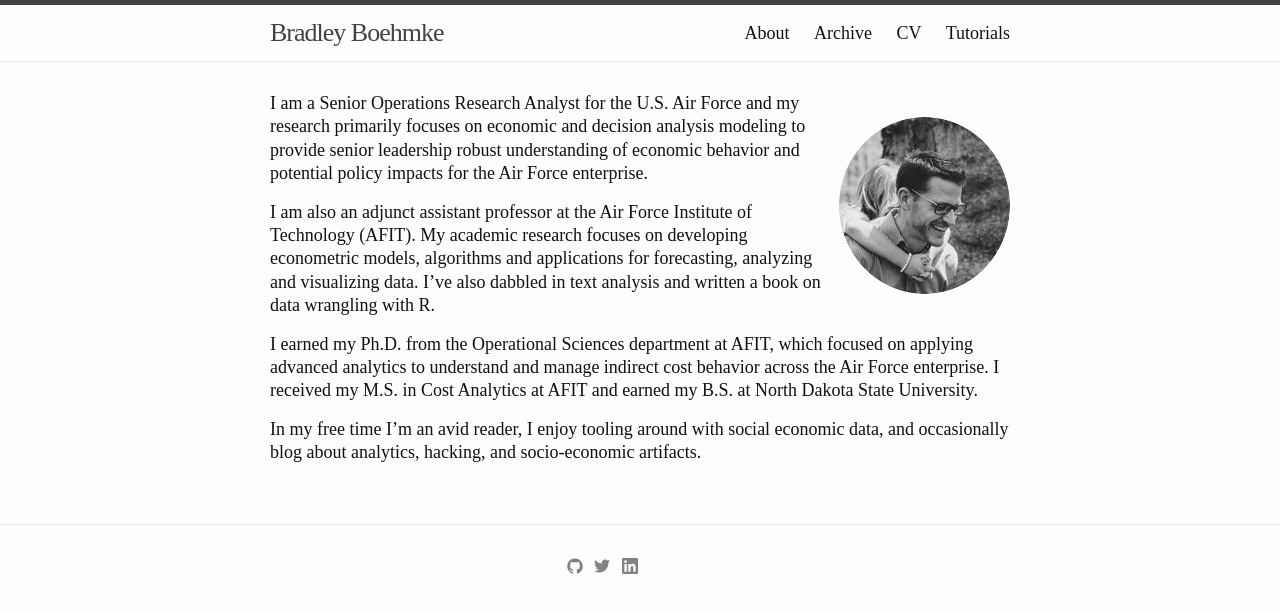
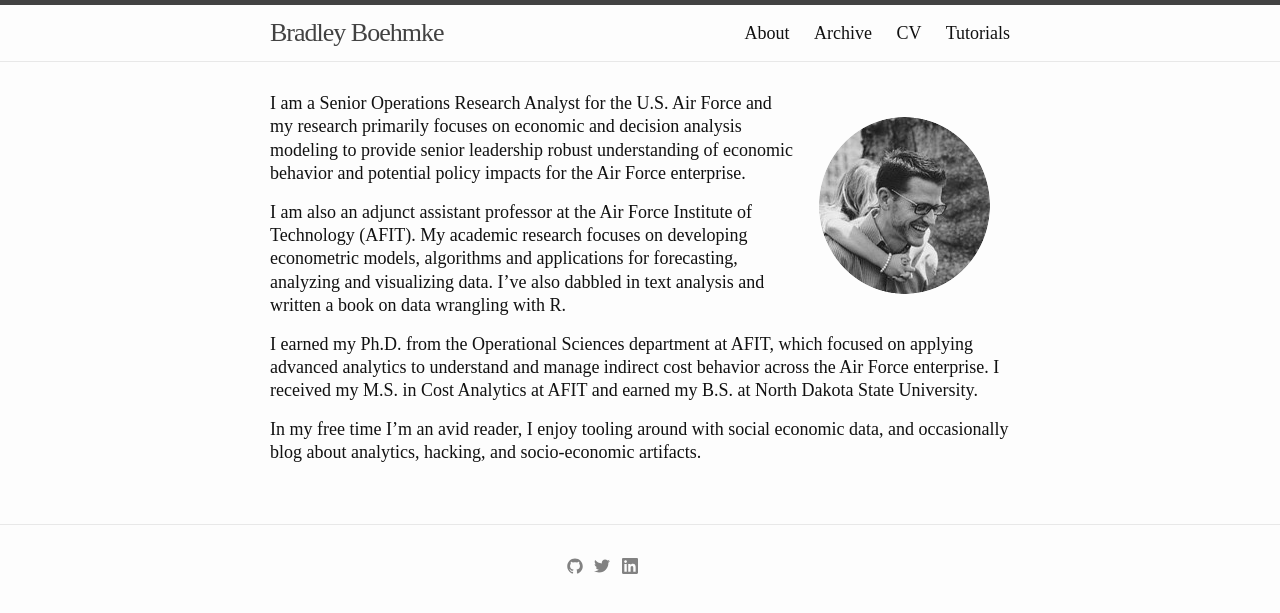
Before and after one commit to bradleyboehmke/bradleyboehmke, a Jekyll site: the page built from about.md, in a window 1280 px wide. Shown: the top 613 px of the page. Built offline with Jekyll 4.4.1, drawn with Linux system fonts in a browser that asks for light colours.

Commit message:
Update about.md

```diff
--- a/about.md
+++ b/about.md
@@ -6,7 +6,7 @@
 
 
 <center>
-<img src="/public/images/logo.png" alt="Brad" align="right" vspace="25">
+<img src="/public/images/logo.png" alt="Brad" align="right" vspace="25" hspace="20">
 </center>
 
 
```
